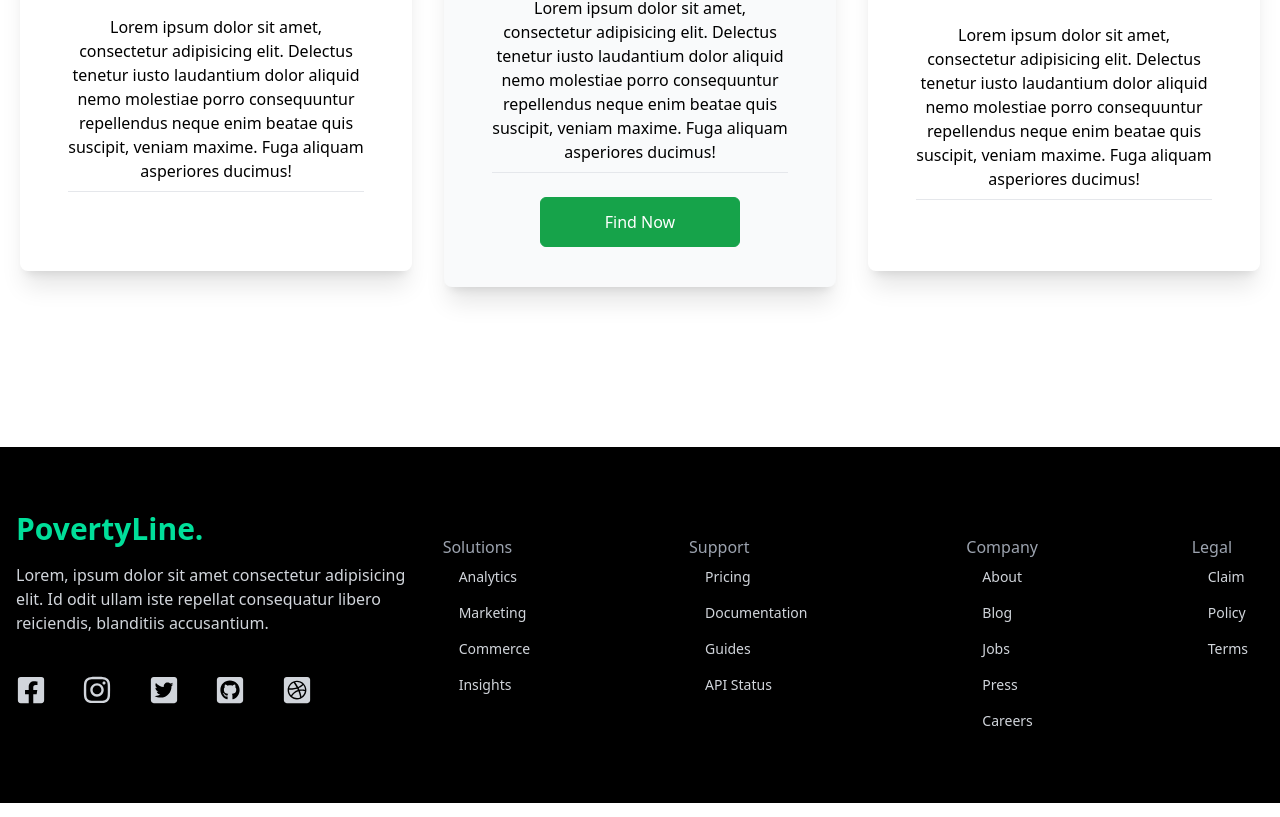
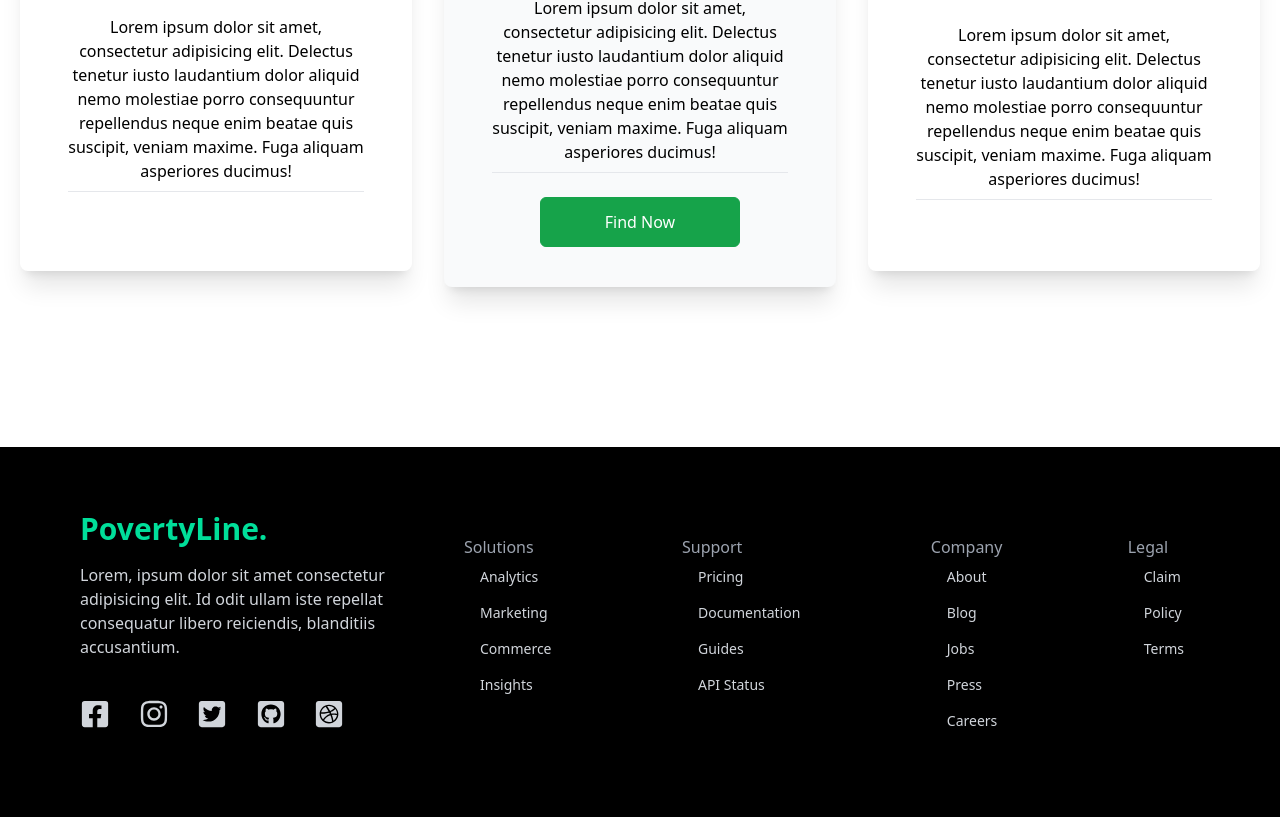
Before and after one commit to alemba-21/poverty-line, a React (Create React App) app in the folder frontend/: page / in a window 1280 px wide. Shown: the part 1761-2578 px from the top of the page. Built offline with nearby package versions, Linux system fonts and the light colour scheme.

Commit message:
Add some padding to the Footer

```diff
--- a/frontend/src/components/Footer.jsx
+++ b/frontend/src/components/Footer.jsx
@@ -9,7 +9,7 @@ import {
 
 const Footer = () => {
   return (
-    <div className='mx-auto py-16 bg-black px-4 grid lg:grid-cols-3 gap-8 text-gray-300'>
+    <div className='mx-auto py-16 bg-black px-20 grid lg:grid-cols-3 gap-8 text-gray-300'>
       <div>
         <h1 className='w-full text-3xl font-bold text-[#00df9a]'>PovertyLine.</h1>
         <p className='py-4'>Lorem, ipsum dolor sit amet consectetur adipisicing elit. Id odit ullam iste repellat consequatur libero reiciendis, blanditiis accusantium.</p>
```
